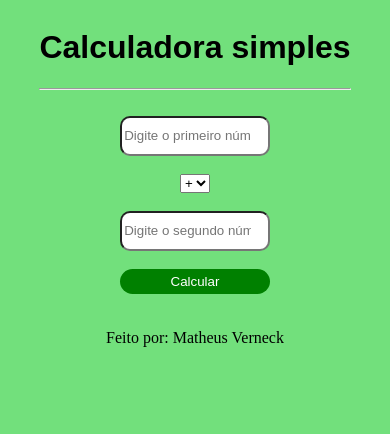
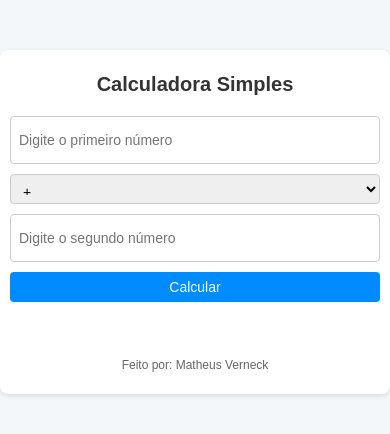
Before and after one commit to Matheus-Verneck/CalculadoraSimples, a plain HTML site: page index.html in a window 390 px wide. Drawn offline with Linux system fonts and the light colour scheme.

Commit message:
primeira atualização da calculadora

```diff
--- a/index.html
+++ b/index.html
@@ -2,49 +2,29 @@
 <html lang="en">
   <head>
     <meta charset="UTF-8" />
-    <meta http-equiv="X-UA-Compatible" content="IE=edge" />
     <meta name="viewport" content="width=device-width, initial-scale=1.0" />
-
     <link rel="stylesheet" href="styles/styles.css" />
-
     <title>Calculadora</title>
   </head>
-
   <body>
+    <div class="calculator">
       <header>
-      <h1>Calculadora simples</h1>
-      <hr />
-      <br />
+        <h1>Calculadora Simples</h1>
       </header>
-
-    <div id="form">
-      <input
-        type="number"
-        id="n1"
-        placeholder="Digite o primeiro número"
-      /><br /><br />
+      <div class="calculator-form">
+        <input type="number" id="n1" placeholder="Digite o primeiro número" />
         <select id="selector">
           <option value="+">+</option>
           <option value="-">-</option>
-        <option value="*">x</option>
-        <option value="/">/</option></select
-      ><br /><br />
-
-      <input
-        type="number"
-        id="n2"
-        placeholder="Digite o segundo número"
-      /><br /><br />
-
+          <option value="*">×</option>
+          <option value="/">/</option>
+        </select>
+        <input type="number" id="n2" placeholder="Digite o segundo número" />
         <button onclick="calcular()">Calcular</button>
-    </div>
-
-    <div>
         <h3 id="resultado"></h3>
       </div>
-
-    <p id="me">Feito por: Matheus Verneck</p>
-
+      <p class="author">Feito por: Matheus Verneck</p>
+    </div>
     <script src="scripts/scripts.js"></script>
   </body>
 </html>
--- a/scripts/scripts.js
+++ b/scripts/scripts.js
@@ -1,44 +1,32 @@
-function calcular(n1, n2) {
-  n1 = parsefloat(document.getElementById("n1").value);
-  n2 = parsefloat(document.getElementById("n2").value);
-  seletor = document.getElementById("selector").value;
+function calcular() {
+  let n1 = parseFloat(document.getElementById("n1").value);
+  let n2 = parseFloat(document.getElementById("n2").value);
+  let seletor = document.getElementById("selector").value;
+  let calculo;
 
   switch (seletor) {
     case "+":
       calculo = n1 + n2;
-
-      document.getElementById(
-        "resultado"
-      ).innerHTML = `O resultado da soma de ${n1} + ${n2} é = ${calculo}`;
+      document.getElementById("resultado").innerHTML = `O resultado da soma de ${n1} + ${n2} é = ${calculo}`;
       break;
 
     case "-":
       calculo = n1 - n2;
-
-      document.getElementById(
-        "resultado"
-      ).innerHTML = `O resultado da subtração de ${n1} - ${n2} é = ${calculo}`;
+      document.getElementById("resultado").innerHTML = `O resultado da subtração de ${n1} - ${n2} é = ${calculo}`;
       break;
 
-    case "x":
+    case "*":
       calculo = n1 * n2;
-
-      document.getElementById(
-        "resultado"
-      ).innerHTML = `O resultado da multiplicação de ${n1} x ${n2} é = ${calculo}`;
+      document.getElementById("resultado").innerHTML = `O resultado da multiplicação de ${n1} x ${n2} é = ${calculo}`;
       break;
 
     case "/":
-      calculo = Math.round(n1 / n2);
-
+      calculo = n1 / n2;
       if (Number.isNaN(calculo)) {
-        document.getElementById(
-          "resultado"
-        ).innerHTML = `insira um divisível válido!`;
+        document.getElementById("resultado").innerHTML = `Insira um divisor válido!`;
       } else {
-        document.getElementById(
-          "resultado"
-        ).innerHTML = `O resultado da divisão de ${n1} / ${n2} é = ${calculo}`;
+        calculo = calculo % 1 === 0 ? parseInt(calculo) : calculo.toFixed(1);
+        document.getElementById("resultado").innerHTML = `O resultado da divisão de ${n1} / ${n2} é = ${calculo}`;
       }
       break;
   }
--- a/styles/styles.css
+++ b/styles/styles.css
@@ -1,42 +1,93 @@
 body {
-  display: flex;
-  text-align: center;
-  align-items: center;
-  flex-direction: column;
-  background-color: rgb(114, 224, 124);
+  font-family: Arial, sans-serif;
+  margin: 0;
+  padding: 0;
+  background-color: #f3f7fa;
+}
+
+.calculator {
+  max-width: 400px;
+  margin: 0 auto;
+  margin-top: 50px;
+  padding: 20px;
+  background-color: #ffffff;
+  border-radius: 8px;
+  box-shadow: 0 2px 5px rgba(0, 0, 0, 0.1);
+
 }
 
 h1 {
-  font-family: sans-serif;
-  font-weight: bolder;
+  font-size: 24px;
+  font-weight: bold;
+  text-align: center;
+  margin-bottom: 20px;
+  color: #333333;
 }
 
-#form {
-  width: 40%;
+.calculator-form {
+  display: flex;
+  flex-direction: column;
 }
 
-input {
-  width: 100%;
+input[type="number"],
+select {
   height: 40px;
-  box-sizing: border-box;
-  border-radius: 10px;
+  padding: 8px;
+  margin-bottom: 10px;
+  border: 1px solid #ccc;
+  border-radius: 4px;
+  font-size: 16px;
 }
 
 button {
-  background-color: green;
-  color: white;
+  background-color: #008bff;
+  color: #ffffff;
   border: none;
-  width: 100%;
-  height: 25px;
-  box-sizing: border-box;
-  border-radius: 20px;
+  height: 40px;
+  border-radius: 4px;
+  font-size: 16px;
+  cursor: pointer;
 }
 
 button:hover {
-  cursor: pointer;
-  background-color: rgb(0, 83, 0);
+  background-color: #0056b3;
 }
 
 h3 {
-  font-family: sans-serif;
+  margin-top: 20px;
+  font-size: 18px;
+  font-weight: bold;
+  text-align: center;
 }
+
+.author {
+  margin-top: 20px;
+  font-size: 14px;
+  text-align: center;
+  color: #666666;
+}
+
+@media (max-width: 500px) {
+  .calculator {
+    padding: 10px;
+  }
+
+  h1 {
+    font-size: 20px;
+  }
+
+  input[type="number"],
+  select,
+  button {
+    height: 30px;
+    font-size: 14px;
+  }
+
+  h3 {
+    font-size: 16px;
+  }
+
+  .author {
+    font-size: 12px;
+  }
+}
```
Also changed, not shown: 1 other file. Lines whose indentation alone changed are shown as unchanged.
